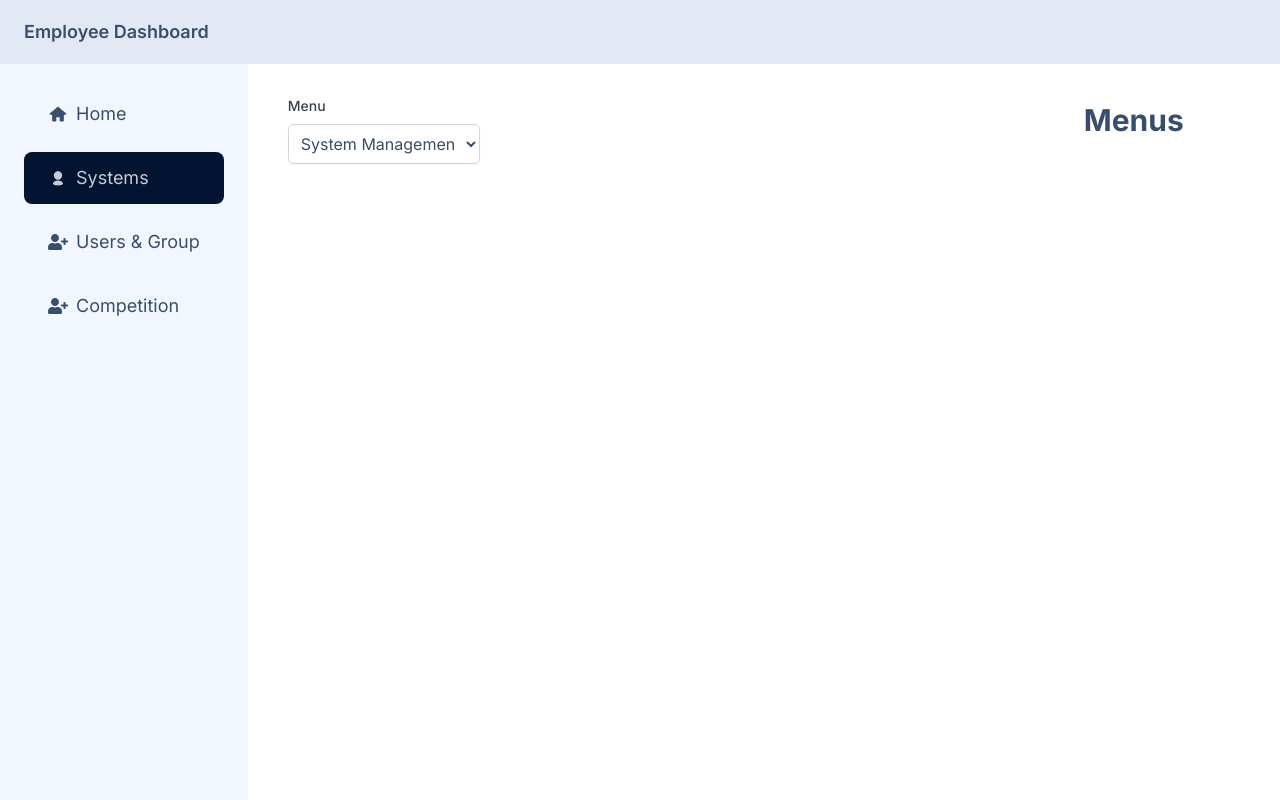
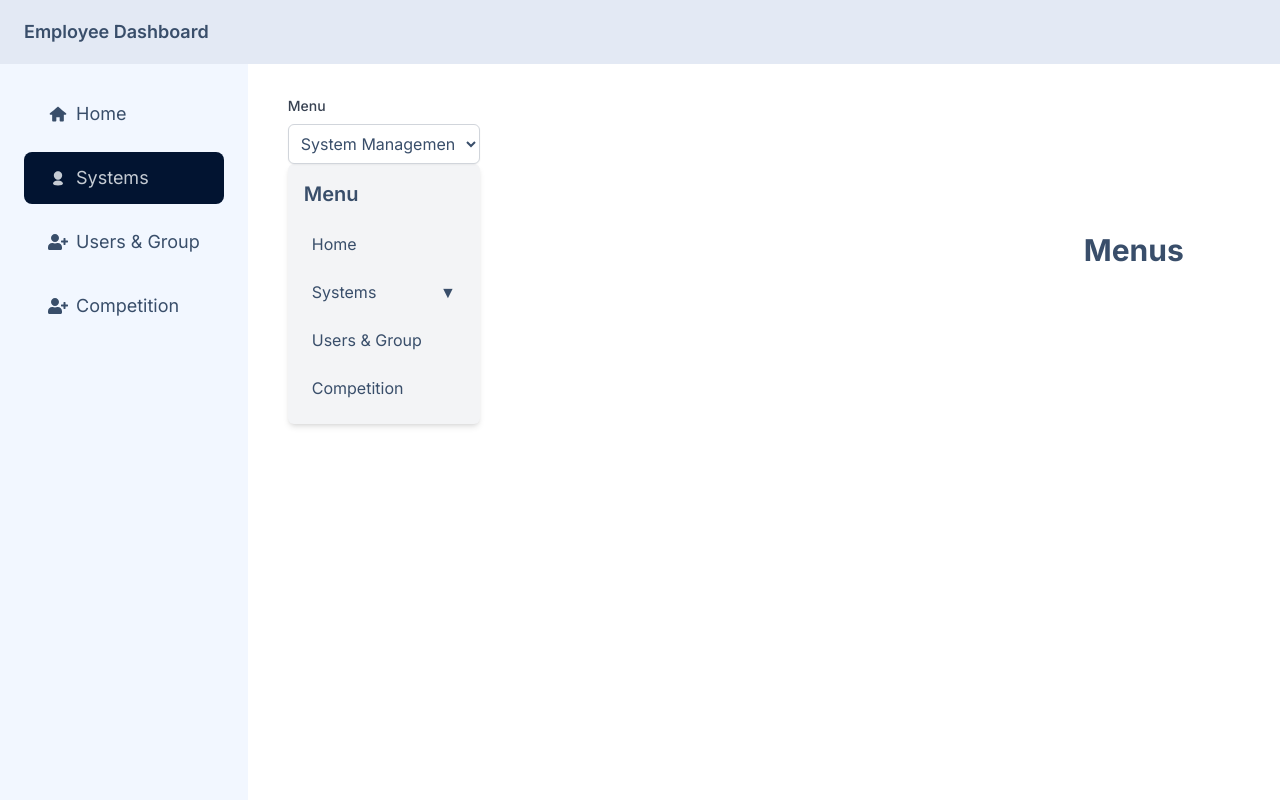
Before and after one commit to catchuptarak/fullstack-engineering, a Next.js app in the folder frontend/: page /systems/menus in a window 1280 px wide. Built offline with nearby package versions, Linux system fonts and the light colour scheme.

Commit message:
tree view

```diff
--- a/frontend/app/systems/menus/page.tsx
+++ b/frontend/app/systems/menus/page.tsx
@@ -1,5 +1,6 @@
 import FilterBar from "@/components/shared/FilterBar";
 import SearchEmployee from "@/components/shared/SearchEmployee";
+import TreeView from "@/components/shared/TreeView";
 import EmployeeTable from "@/components/tables/EmployeeTable";
 import { fetchEmployees } from "@/lib/actions/employee.actions";
 
@@ -24,6 +25,8 @@ const Page = async ({}: {}) => {
               </option>
             ))}
           </select>
+
+          <TreeView></TreeView>
         </div>
 
         {/* Placeholder for additional components */}
--- /dev/null
+++ b/frontend/components/shared/TreeView.tsx
@@ -0,0 +1,67 @@
+"use client";
+
+import React, { useState } from "react";
+import sideBarItems from "@/constants/sideBarItems";
+import Link from "next/link";
+
+
+const TreeView = () => {
+    const [expandedItems, setExpandedItems] = useState<Record<string, boolean>>(
+      {}
+    );
+
+    const toggleExpand = (title: string) => {
+      setExpandedItems((prev) => ({
+        ...prev,
+        [title]: !prev[title],
+      }));
+    };
+
+    const renderMenu = (item: any, level: number) => {
+      const hasSubmenu = item.submenu && item.submenu.length > 0;
+      const isExpanded = expandedItems[item.title];
+
+      return (
+        <li
+          key={item.title}
+          className={`relative pl-${level * 4} cursor-pointer`}
+        >
+          {level > 0 && (
+            <div className="absolute left-0 top-1/2 h-1 w-4 bg-gray-400"></div>
+          )}
+          <div
+            className={`flex items-center justify-between p-2 rounded-md hover:bg-gray-200`}
+            onClick={() => (hasSubmenu ? toggleExpand(item.title) : undefined)}
+          >
+            {/* Correctly render the Icon passed to the menu item */}
+            {/* <item.Icon className="text-xl" /> */}
+            <span>{item.title}</span>
+            {hasSubmenu && (
+              <span>{isExpanded ? "▲" : "▼"}</span>
+            )}
+          </div>
+          {console.log(item)}
+          {hasSubmenu && isExpanded && (
+            <ul className="ml-4 mt-2 space-y-1">
+              {item.submenu.map((submenuItem) =>
+                renderMenu(submenuItem, level + 1)
+              )}
+            </ul>
+
+          )}
+        </li>
+      );
+    };
+
+    return (
+      <div className="w-full max-w-xs bg-gray-100 p-4 rounded-md shadow-md">
+        <h1 className="text-xl font-semibold mb-4">Menu</h1>
+        <ul className="space-y-2">
+          {sideBarItems.map((item) => renderMenu(item, 0))}
+        </ul>
+      </div>
+    );
+  };
+
+
+export default TreeView;
```
